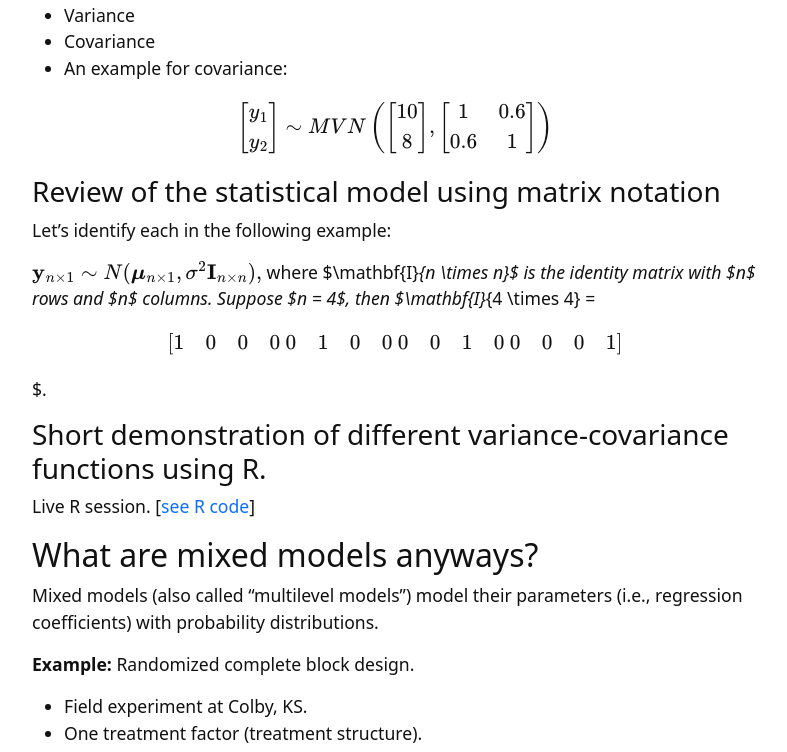
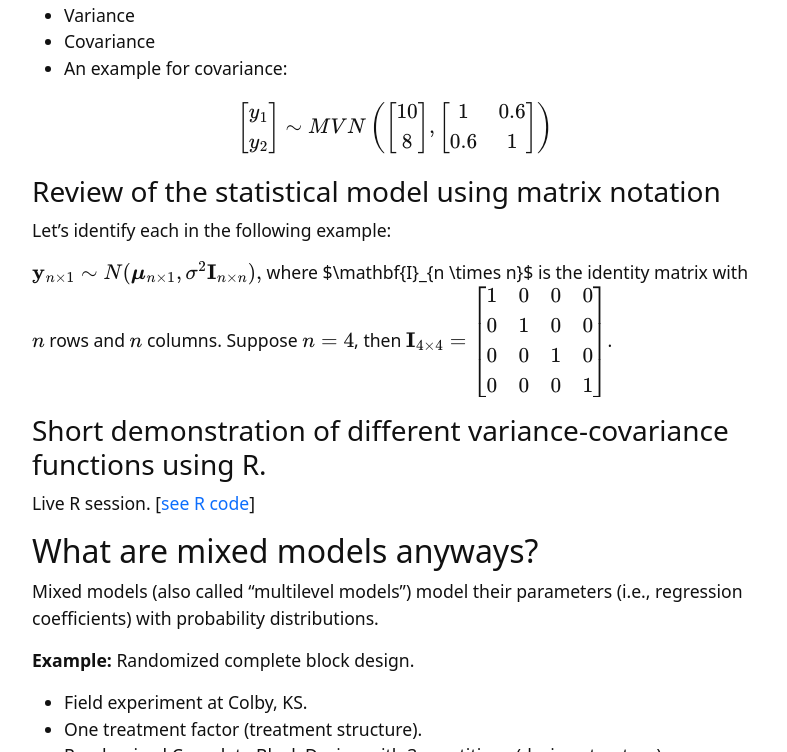
Before and after one commit to jlacasa/mixed-models-spring25, a Jekyll site: the page built from content/1-intro.md, in a window 1280 px wide and 900 px high, scrolled down 1558 px, cut to the strip 0-752 px from the top of the window. Shown: the whole strip, without its empty margins (245-1032 px from the left). Built offline with Jekyll 4.4.1, drawn with Linux system fonts in a browser that asks for light colours; formulas are drawn with MathJax 3; some of the changed lines change nothing that is shown.

Commit message:
Update 1-intro.md

```diff
--- a/content/1-intro.md
+++ b/content/1-intro.md
@@ -57,7 +57,7 @@
 
 Let's identify each in the following example:
 
-$$\mathbf{y}_{n \times 1} \sim N(\boldsymbol{\mu}_{n \times 1}, \sigma^2\mathbf{I}_{n \times n}),  $$ where $\mathbf{I}_{n \times n}$ is the identity matrix with $n$ rows and $n$ columns. Suppose $n = 4$, then $\mathbf{I}_{4 \times 4} = \begin{bmatrix} 1 & 0 & 0 & 0 \\ 0 & 1 & 0 & 0 \\ 0 & 0 & 1 & 0 \\ 0 & 0 & 0 & 1  \end{bmatrix}$.
+$$\mathbf{y}_{n \times 1} \sim N(\boldsymbol{\mu}_{n \times 1}, \sigma^2\mathbf{I}_{n \times n}),  $$ where $\mathbf{I}_{n \times n}$ is the identity matrix with $$n$$ rows and $$n$$ columns. Suppose $$n = 4$$, then $$\mathbf{I}_{4 \times 4} = \begin{bmatrix} 1 & 0 & 0 & 0 \\ 0 & 1 & 0 & 0 \\ 0 & 0 & 1 & 0 \\ 0 & 0 & 0 & 1  \end{bmatrix}$$.
 
 
 ### Short demonstration of different variance-covariance functions using R.
@@ -82,17 +82,17 @@
 2.  Blocks random $$y_{ijk} = \mu + \tau_i + u_j + \varepsilon_{ijk}; \ \ u_j \sim N(0, \sigma^2_u) \varepsilon \sim N(0, \sigma^2) \ \text{and} \ \text{cov}(u, \varepsilon)=0$$.
 
 {% capture text %}
-> **Notes on Notation**
->
-> -   scalars: lowercase italic and non-bold faced, e.g., $$y$$, $$\sigma$$, $$\beta_0$$
-> -   vectors: lowercase bold, e.g., $$\mathbf{y} \equiv [y_1, y_2, ..., y_n]'$, $\boldsymbol{\beta} \equiv [\beta_1, \beta_2, ..., \beta_p]'$$, $$\boldsymbol{u}  \equiv [u_1, u_2, ..., u_k]'$$ (note that their elements may be scalars)\
-> -   matrices: uppercase bold, e.g., $$\mathbf{X}$$, $$\Sigma$$ (note that their elements may be vectors)\
->
-> | Variable | Scalar | Vector | Matrix |
-> |------------------|------------------|------------------|------------------|
-> | Response variable | $$y$$ (e.g., $$y = 4$$) | $$\mathbf{y} \equiv (y_1, y_2, ..., y_n)'$$ | $$\mathbf{y}_{n\times1}$$ |
-> | Predictor variable | $$x_{1 i}$$, $$x_{2 i}$$, etc. | $$\mathbf{x}_1 \equiv (x_{1,1}, x_{1, 2}, ..., x_{1, n})$$ $$\mathbf{x}_2 \equiv (x_{2,1}, x_{2, 2}, ..., x_{2, n})$$ | $$\mathbf{X}_{n\times p} \equiv \begin{bmatrix} \end{bmatrix}$$ |
-> | Effect parameters | $$\beta_0$$, $$\beta_1$$, etc. | $$\boldsymbol{\beta} \equiv (\beta_0, \beta_1, ..., \beta_p)'$$ | $$\boldsymbol{\beta}_{p\times1}$$ |
-> | Variance | $$\sigma^2$$ |  | $$\Sigma$$ (very often we assume $$\Sigma = \sigma^2 \mathbf{I}$$ ) |
-> |  |  |  |  |{% endcapture %}
+**Notes on Notation**
+
+-   scalars: lowercase italic and non-bold faced, e.g., $$y$$, $$\sigma$$, $$\beta_0$$
+-   vectors: lowercase bold, e.g., $$\mathbf{y} \equiv [y_1, y_2, ..., y_n]'$, $\boldsymbol{\beta} \equiv [\beta_1, \beta_2, ..., \beta_p]'$$, $$\boldsymbol{u}  \equiv [u_1, u_2, ..., u_k]'$$ (note that their elements may be scalars)\
+-   matrices: uppercase bold, e.g., $$\mathbf{X}$$, $$\Sigma$$ (note that their elements may be vectors)\
+
+| Variable | Scalar | Vector | Matrix |
+|------------------|------------------|------------------|------------------|
+| Response variable | $$y$$ (e.g., $$y = 4$$) | $$\mathbf{y} \equiv (y_1, y_2, ..., y_n)'$$ | $$\mathbf{y}_{n\times1}$$ |
+| Predictor variable | $$x_{1 i}$$, $$x_{2 i}$$, etc. | $$\mathbf{x}_1 \equiv (x_{1,1}, x_{1, 2}, ..., x_{1, n})$$ $$\mathbf{x}_2 \equiv (x_{2,1}, x_{2, 2}, ..., x_{2, n})$$ | $$\mathbf{X}_{n\times p} \equiv \begin{bmatrix} \end{bmatrix}$$ |
+| Effect parameters | $$\beta_0$$, $$\beta_1$$, etc. | $$\boldsymbol{\beta} \equiv (\beta_0, \beta_1, ..., \beta_p)'$$ | $$\boldsymbol{\beta}_{p\times1}$$ |
+| Variance | $$\sigma^2$$ |  | $$\Sigma$$ (very often we assume $$\Sigma = \sigma^2 \mathbf{I}$$ ) |
+|  |  |  |  |{% endcapture %}
 {% include alert.html text=text color=secondary %}
```
